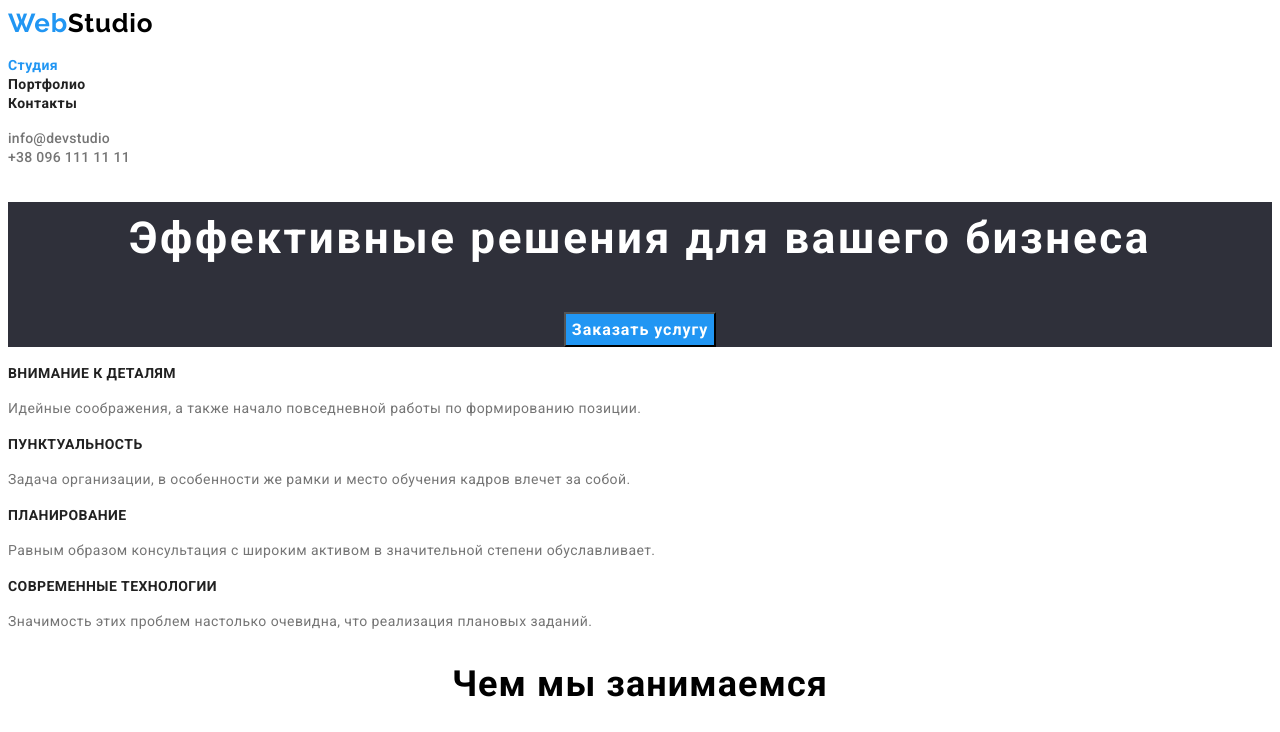
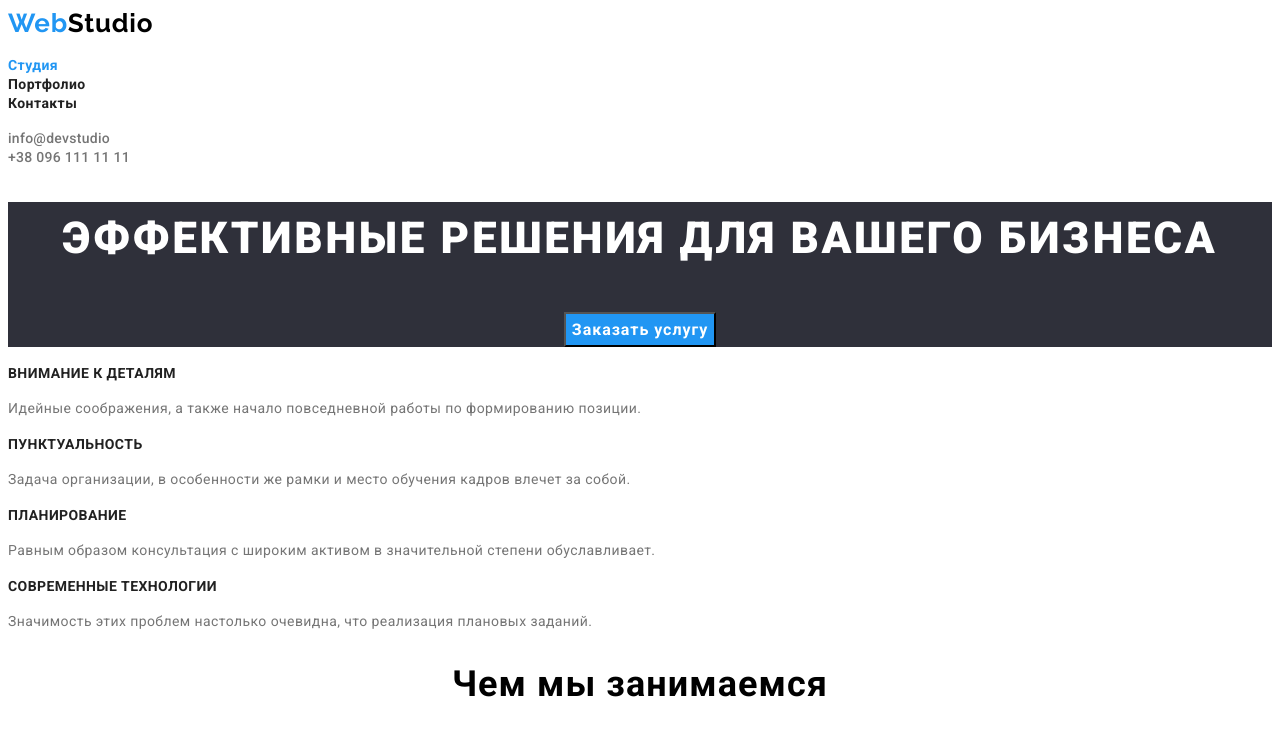
Before and after one commit to Nikita856294/goit-markup-hw-02, a plain HTML site: page index.html in a window 1280 px wide. Shown: the top 732 px of the page. Drawn offline with Linux system fonts and the light colour scheme.

Commit message:
Update styles.css

```diff
--- a/css/styles.css
+++ b/css/styles.css
@@ -75,12 +75,13 @@ body{
 }
 /* main content section */
 .main-title {
-  text-transform: uppercase
+  font-family: Roboto;
 font-weight: 900;
 font-size: 44px;
 line-height: 1.65;
 text-align: center;
 letter-spacing: 0.06em;
+text-transform: uppercase;
 color:var(--main-title-color);
 }
 .main-section {
```
Lines whose indentation alone changed are shown as unchanged.
